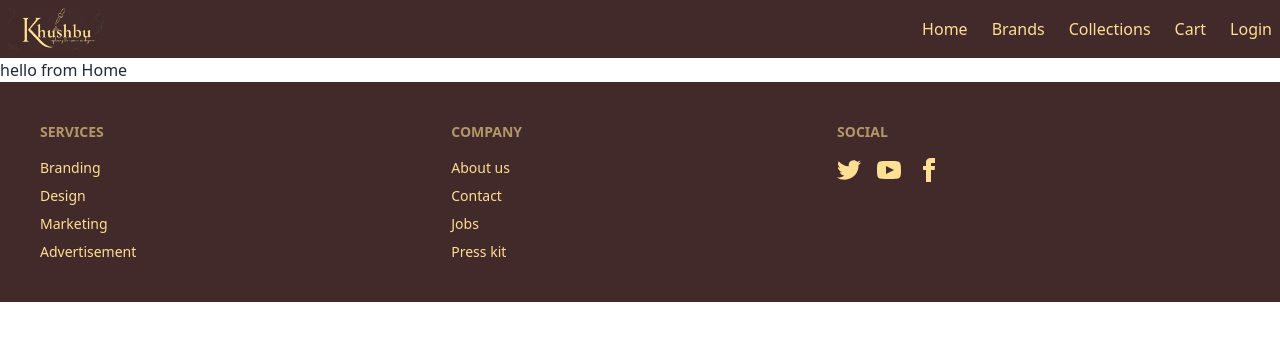
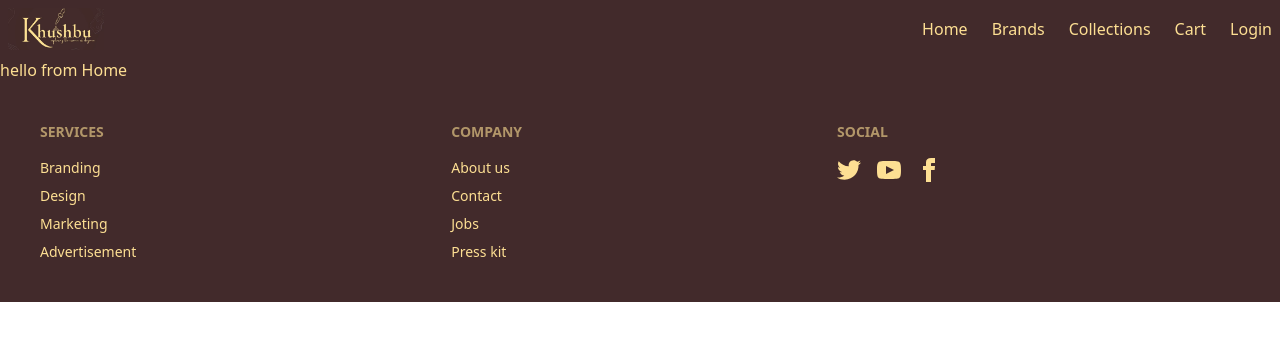
Before and after one commit to MamunUrRashidAIUB/khushbu-client, a React (Vite) app: page / in a window 1280 px wide. Shown: the top 340 px of the page. Built offline with nearby package versions, Linux system fonts and the light colour scheme.

Commit message:
all setting and bg and text color for full website

```diff
--- a/src/Layout/Main.jsx
+++ b/src/Layout/Main.jsx
@@ -4,7 +4,7 @@ import Footer from "./Pages/Common/Footer/Footer";
 
 const Main = () => {
   return (
-    <div>
+    <div className="bg-[rgba(66,42,43,255)] text-[rgba(253,223,147,255)] max-w-7xl mx-auto">
       <Navbar></Navbar>
       <Outlet></Outlet>
       <Footer></Footer>
--- a/src/Layout/Pages/Common/Navbar/Navbar.jsx
+++ b/src/Layout/Pages/Common/Navbar/Navbar.jsx
@@ -23,8 +23,8 @@ const Navbar = () => {
   );
 
   return (
-    <div className="p-2 bg-[rgba(66,42,43,255)] text-[rgba(253,223,147,255)]">
-      <div className="flex items-center justify-between max-w-7xl mx-auto">
+    <div className="p-2 ">
+      <div className="flex items-center justify-between ">
         <Link to="/" className="flex items-center">
           <img src={img} alt="logo" className="w-24" />
         </Link>
```
